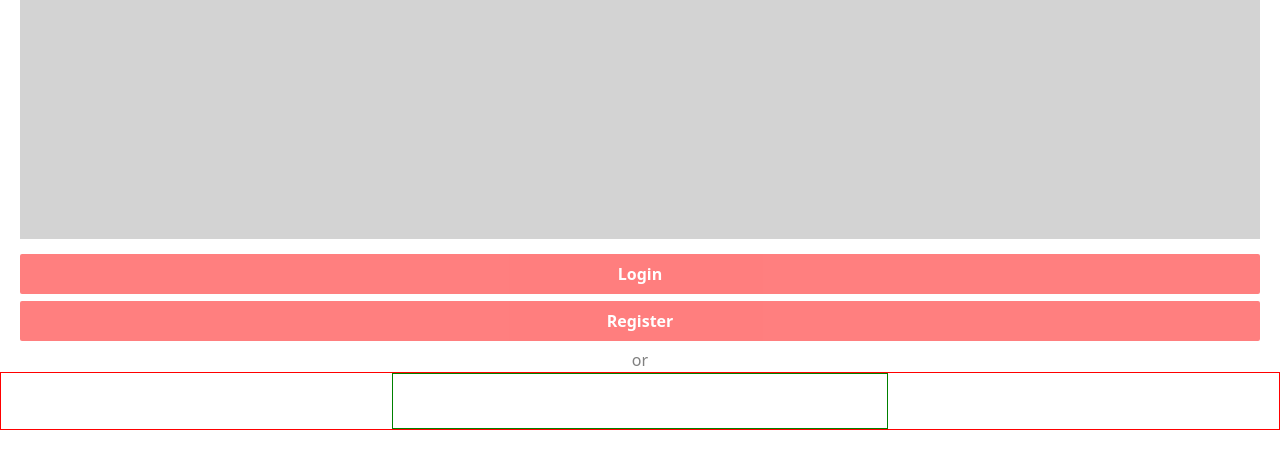
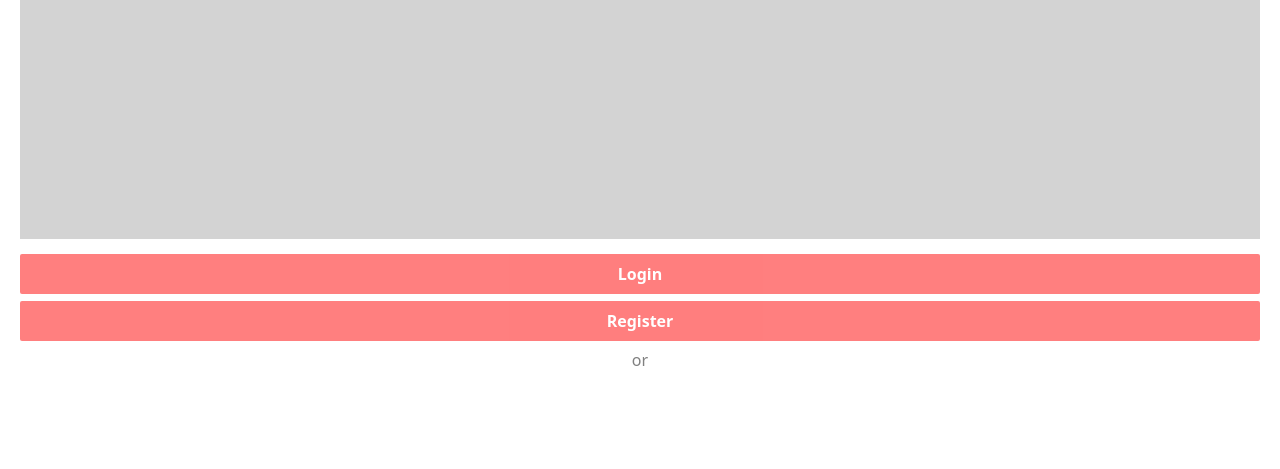
Before and after one commit to jttno1111/jttno1111, a PHP site: page /GetStarted.html in a window 1280 px wide. Shown: the part 302-771 px from the top of the page. Run offline with PHP 8.4, Linux system fonts and the light colour scheme; some libraries are stand-ins or nearby versions.

Commit message:
Add files via upload

```diff
--- a/gApi.css
+++ b/gApi.css
@@ -1,13 +1,13 @@
 .g-signin2 {
-	width:40%;
+	width:100%;
 	height:7%;
-	border:1px solid green;
+
 	margin:0 auto;
-	display:block;
+	display:flex;
 	align-items:center;
+	justify-content: center;
 }
 
 .Box-gSign-in{
-	border:1px solid red;
 	padding: 0px 20px 0px 20px;
 }
```
